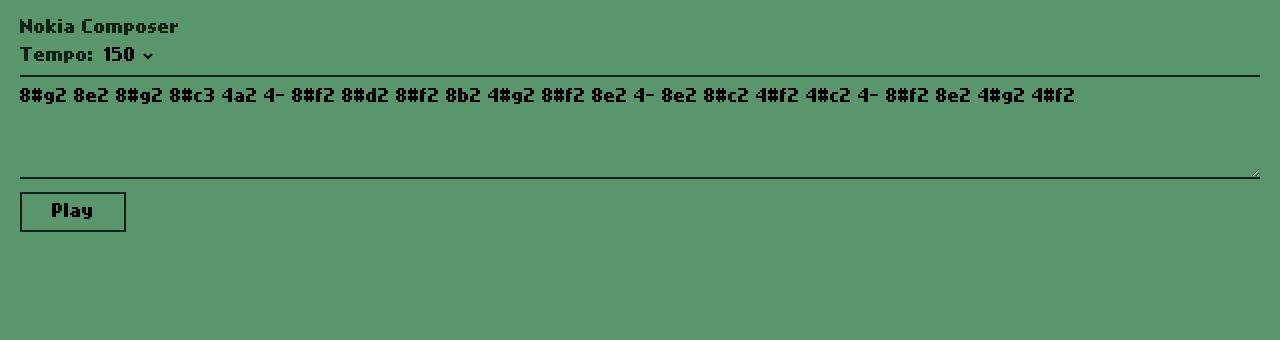
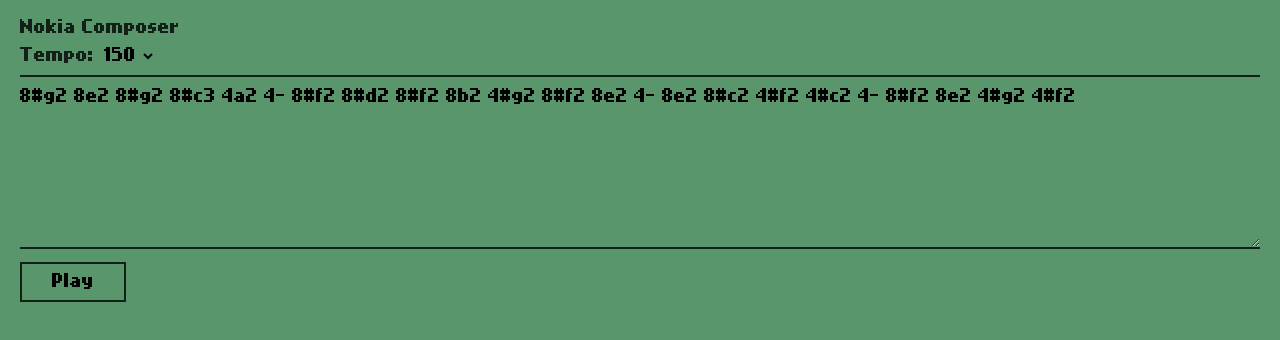
Before and after one commit to roeltz/nokia-composer, a plain HTML site: page index.html in a window 1280 px wide. Drawn offline with Linux system fonts and the light colour scheme.

Commit message:
Style corrections

```diff
--- a/index.html
+++ b/index.html
@@ -38,7 +38,7 @@
 
 		form textarea {
 			width: 100%;
-			height: 8ex;
+			height: 15ex;
 			padding: 10px 0;
 			line-height: 1.3;
 			border: 2px solid #132017;
```
